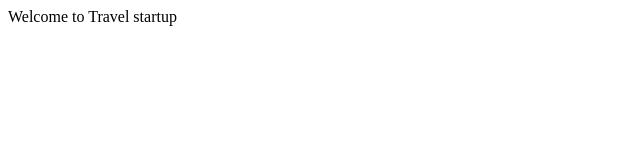
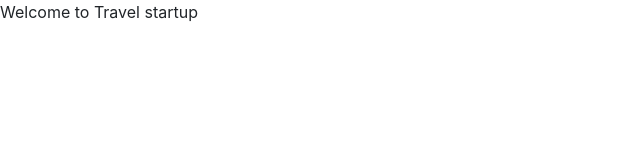
Before and after one commit to NeeleshRoy/travel-server, a React (Create React App) app in the folder client/: page / in a window 1280 px wide. Shown: the top 160 px of the page, without its empty margins (0-640 px from the left). Built offline with nearby package versions, Linux system fonts and the light colour scheme; the HTML template or start-up script is replaced by a standard one.

Commit message:
added sass and components

```diff
--- a/client/src/App.js
+++ b/client/src/App.js
@@ -1,4 +1,6 @@
 import React from 'react';
+
+import './sass/app.scss';
 
 function App() {
   return (
--- /dev/null
+++ b/client/src/sass/app.scss
@@ -0,0 +1 @@
+@import "~bootstrap/scss/bootstrap";
--- a/package.json
+++ b/package.json
@@ -22,13 +22,16 @@
   "dependencies": {
     "bcryptjs": "^2.4.3",
     "body-parser": "^1.19.0",
+    "bootstrap": "^4.5.0",
     "concurrently": "^5.2.0",
     "cors": "^2.8.5",
     "dotenv": "^8.2.0",
     "express": "^4.17.1",
     "helmet": "^3.23.3",
     "jsonwebtoken": "^8.5.1",
-    "mongoose": "^5.9.27"
+    "mongoose": "^5.9.27",
+    "node-sass": "^4.14.1",
+    "react-bootstrap": "^1.3.0"
   },
   "devDependencies": {
     "nodemon": "^2.0.4"
```
Also changed, not shown: client/src/components/Dashboard/index.js (added, +7 -0 lines), client/src/components/Landing/index.js (added, +7 -0 lines), 1 other file (tests, documents, lock files or other folders).
